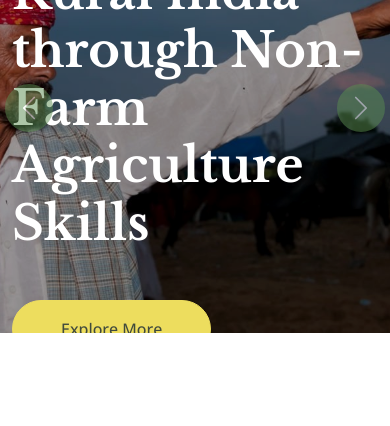
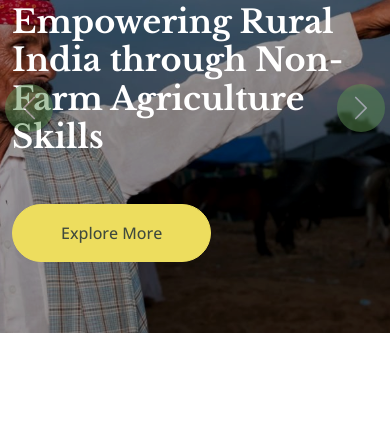
Before and after one commit to mayanksir20/pan-india, a plain HTML site: page index.html in a window 390 px wide. Shown: the part 176-602 px from the top of the page. Drawn offline with nearby package versions, Linux system fonts and the light colour scheme.

Commit message:
banner height fix

```diff
--- a/css/style.css
+++ b/css/style.css
@@ -178,6 +178,7 @@
     position: relative;
     min-height: 450px;
   }
+
 
   #header-carousel .carousel-item img {
     position: absolute;
@@ -620,7 +621,7 @@
 
 @media (max-width: 1024px) {
   .display-1 {
-    font-size: 3rem !important;
+    font-size: 3rem;
   }
 
   .carousel-caption {
@@ -637,4 +638,7 @@
   .team-item img {
     height: 250px;
   }
+    .display-1 {
+    font-size: 2rem !important;
+  }
 }
```
